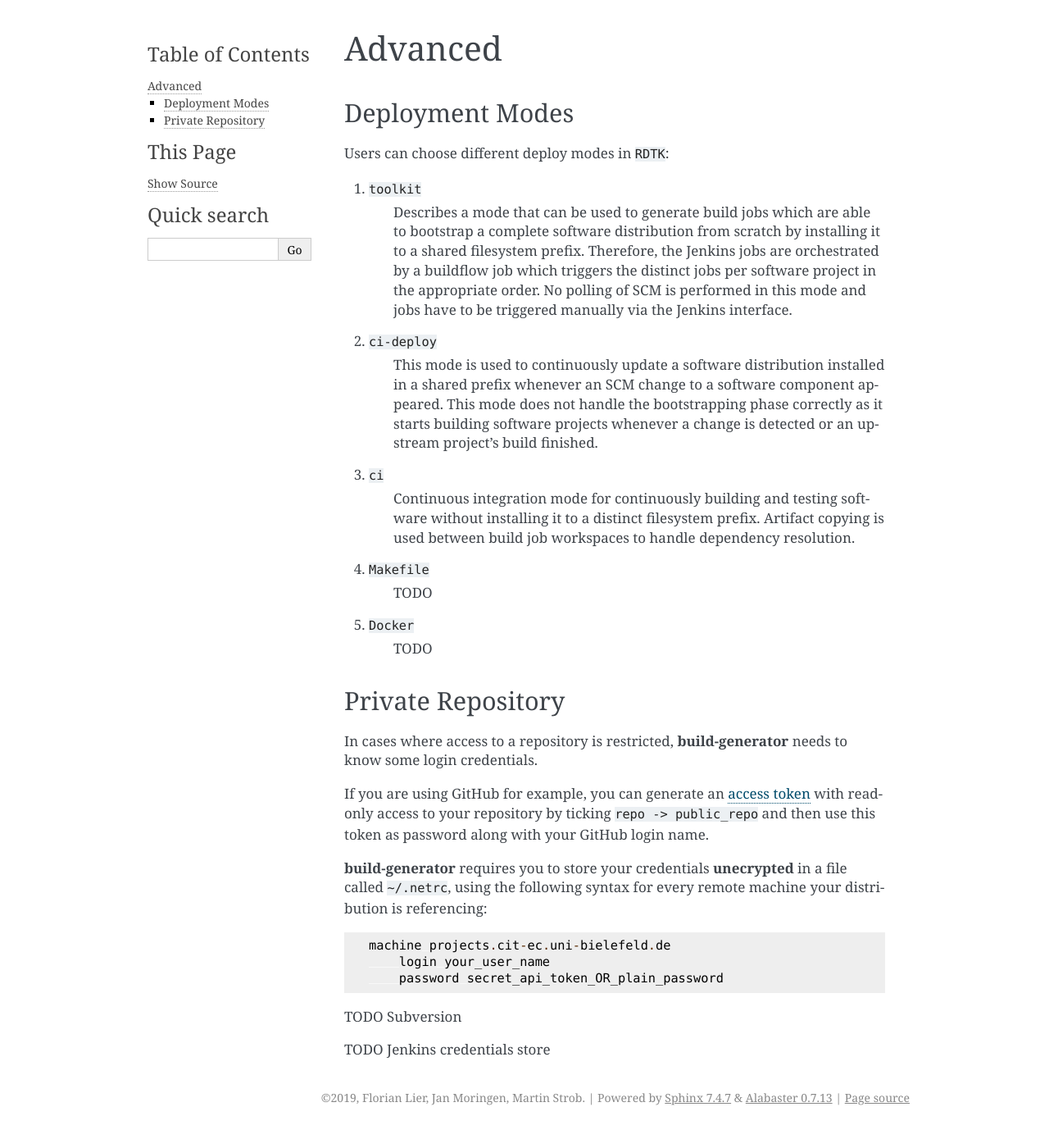
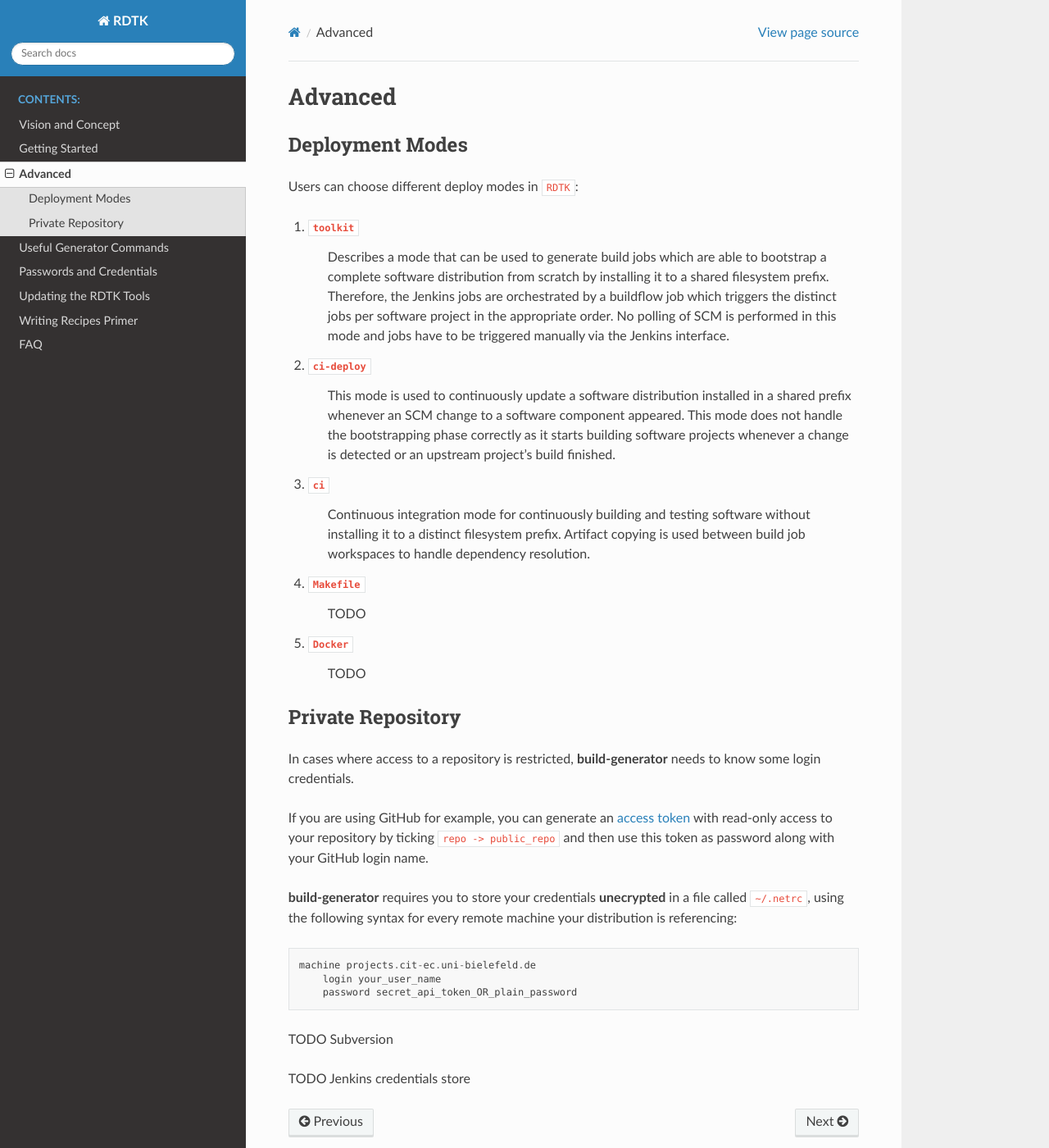
Before and after one commit to RDTK/documentation, a Sphinx documentation site: the page built from source/advanced.rst, in a window 1280 px wide and 1400 px high. Shown: the whole window at 82% size. Built offline with Sphinx 7.4.7 and the Read the Docs theme 2.0.0, drawn with Linux system fonts in a browser that asks for light colours; some of the changed text lies outside the part shown.

Commit message:
Fix config (github), added install instructions for new theme

```diff
--- a/source/conf.py
+++ b/source/conf.py
@@ -77,7 +77,7 @@ pygments_style = None
 # The theme to use for HTML and HTML Help pages.  See the documentation for
 # a list of builtin themes.
 #
-html_theme = 'alabaster'
+html_theme = 'sphinx_rtd_theme'
 
 # Theme options are theme-specific and customize the look and feel of a theme
 # further.  For a list of options available for each theme, see the
@@ -86,10 +86,10 @@ html_theme = 'alabaster'
 # html_theme_options = {}
 
 # This seems to be broken (flier)
-html_theme_options = {
-    'github_user': 'RDTK',
-    'github_repo': 'documentation',
-}
+# html_theme_options = {
+#    'github_user': 'RDTK',
+#    'github_repo': 'documentation',
+# }
 
 # Add any paths that contain custom static files (such as style sheets) here,
 # relative to this directory. They are copied after the builtin static files,
```
Also changed, not shown: README.md (+2 -1 lines).
